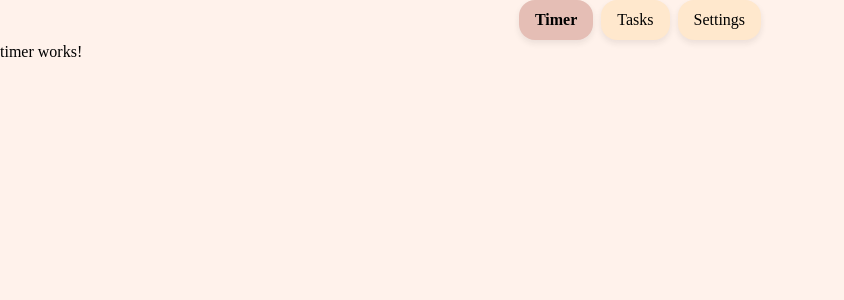
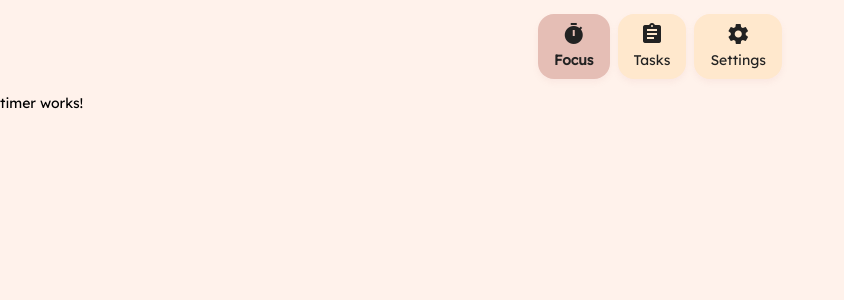
Before and after one commit to neriiman/my-pomodoro-app, an Angular app: page / in a window 1280 px wide. Shown: the top 300 px of the page, without its empty margins (0-844 px from the left). Built offline with nearby package versions, Linux system fonts and the light colour scheme.

Commit message:
material icons

```diff
--- a/package.json
+++ b/package.json
@@ -23,10 +23,12 @@
   "private": true,
   "packageManager": "npm@11.6.2",
   "dependencies": {
+    "@angular/cdk": "^21.0.2",
     "@angular/common": "^21.0.0",
     "@angular/compiler": "^21.0.0",
     "@angular/core": "^21.0.0",
     "@angular/forms": "^21.0.0",
+    "@angular/material": "^21.0.2",
     "@angular/platform-browser": "^21.0.0",
     "@angular/router": "^21.0.0",
     "rxjs": "~7.8.0",
--- a/src/app/app.component.html
+++ b/src/app/app.component.html
@@ -1,4 +1,4 @@
-<main >
-  <app-tab-bar/>
+<app-tab-bar />
+<main>
   <router-outlet />
 </main>
--- a/src/app/app.component.scss
+++ b/src/app/app.component.scss
@@ -1,4 +1,4 @@
 main {
-  min-height: 100vh;
-  background: #FFF2EB;
+  // min-height: 100vh;
+  // background: #333;
 }
--- a/src/app/components/tab-bar/tab-bar.component.html
+++ b/src/app/components/tab-bar/tab-bar.component.html
@@ -8,7 +8,13 @@
         routerLinkActive="tab-bar-nav-list__link--active"
         [routerLinkActiveOptions]="{ exact: navItem.exact }"
       >
-        {{ navItem.tab }}
+        <mat-icon
+          aria-hidden="false"
+          [aria-label]="navItem.ariaLabel"
+          [fontIcon]="navItem.icon"
+        ></mat-icon>
+
+        <div>{{ navItem.tab }}</div>
       </a>
     </li>
     }
--- a/src/app/components/tab-bar/tab-bar.component.scss
+++ b/src/app/components/tab-bar/tab-bar.component.scss
@@ -1,15 +1,21 @@
 .tab-bar-nav-list {
   display: flex;
   justify-content: center;
+//   background: #000;
   gap: 0.5rem;
 
   &__link {
+    // @include flexCenter(column);
+    flex-direction: column;
+    align-items: center;
     padding: 1rem;
     border-radius: 1rem;
-    padding-block: 0.5rem;
-    padding-inline: 1rem;
+    padding: 0.5rem 1rem;
     background: #ffe8cd;
-    box-shadow: 0rem 0.2rem 0.4rem #22222217;
+    color: rgb(34, 34, 34);
+
+    box-shadow: 0rem 0.2rem 0.4rem #cc898917;
+    gap: 0.25rem;
 
     &--active {
       font-weight: bold;
--- a/src/app/components/tab-bar/tab-bar.component.ts
+++ b/src/app/components/tab-bar/tab-bar.component.ts
@@ -1,9 +1,10 @@
 import { Component, signal } from '@angular/core';
+import { MatIconModule } from '@angular/material/icon';
 import { RouterLink, RouterLinkActive } from '@angular/router';
 
 @Component({
   selector: 'app-tab-bar',
-  imports: [RouterLink, RouterLinkActive],
+  imports: [RouterLink, RouterLinkActive, MatIconModule],
   templateUrl: './tab-bar.component.html',
   styleUrl: './tab-bar.component.scss',
 })
@@ -11,18 +12,24 @@ export class TabBarComponent {
   navItems = signal([
     {
       path: '/',
-      tab: 'Timer',
+      tab: 'Focus',
       exact: true,
+      ariaLabel: '',
+      icon: 'timer',
     },
     {
       path: '/tasks',
       tab: 'Tasks',
       exact: false,
+      ariaLabel: 'assignments',
+      icon: 'assignment',
     },
     {
       path: '/settings',
       tab: 'Settings',
       exact: false,
+      ariaLabel: 'settings',
+      icon: 'settings',
     },
   ]);
 }
--- /dev/null
+++ b/src/app/styles/_mixins.scss
@@ -0,0 +1,6 @@
+
+@mixin flexCenter($direction){
+  justify-content: center;
+  align-content: center;
+  flex-direction: $direction;
+}
--- a/src/index.html
+++ b/src/index.html
@@ -6,6 +6,8 @@
   <base href="/">
   <meta name="viewport" content="width=device-width, initial-scale=1">
   <link rel="icon" type="image/x-icon" href="favicon.ico">
+  <link href="https://fonts.googleapis.com/css2?family=Lexend+Deca&display=swap" rel="stylesheet">
+  <link href="https://fonts.googleapis.com/icon?family=Material+Icons" rel="stylesheet">
 </head>
 <body>
   <app-root></app-root>
--- a/src/styles.scss
+++ b/src/styles.scss
@@ -1,20 +1,58 @@
+// Include theming for Angular Material with `mat.theme()`.
+// This Sass mixin will define CSS variables that are used for styling Angular Material
+// components according to the Material 3 design spec.
+// Learn more about theming and how to use it for your application's
+// custom components at https://material.angular.dev/guide/theming
+@use '@angular/material' as mat;
+@use 'app/styles/mixins' as *;
+html {
+  @include mat.theme(
+    (
+      color: (
+        primary: mat.$magenta-palette,
+        tertiary: mat.$violet-palette,
+      ),
+      typography: Lexend Deca,
+      density: 0,
+    )
+  );
+}
+
+body {
+  // Default the application to a light color theme. This can be changed to
+  // `dark` to enable the dark color theme, or to `light dark` to defer to the
+  // user's system settings.
+  color-scheme: light;
+
+  // Set a default background, font and text colors for the application using
+  // Angular Material's system-level CSS variables. Learn more about these
+  // variables at https://material.angular.dev/guide/system-variables
+  background-color: var(--mat-sys-surface);
+  color: var(--mat-sys-on-surface);
+  font: var(--mat-sys-body-medium);
+
+  // Reset the user agent margin.
+  margin: 0;
+
+  // min-height: 100vh;
+  line-height: 1.5;
+  color: inherit;
+  font-family: Lexend Deca, 'Helvetica Neue', sans-serif;
+   height: 100%;
+  // background: var(--mat-sys-surface);
+  background: #fff2eb;
+}
+// html,
+// body {
+//   height: 100%;
+//   // background: var(--mat-sys-surface);
+//   background: #fff2eb;
+// }
 /* You can add global styles to this file, and also import other style files */
 *,
 *::before,
 *::after {
   box-sizing: border-box;
-}
-
-* {
-  margin: 0;
-  padding: 0;
-  font: inherit;
-}
-
-body {
-  // min-height: 100vh;
-  line-height: 1.5;
-  color: inherit;
 }
 
 img,
@@ -34,3 +72,9 @@ a {
   color: inherit;
   display: flex;
 }
+
+@mixin flexCenter($direction){
+  justify-content: center;
+  align-content: center;
+  flex-direction: $direction;
+}
```
Also changed, not shown: 1 other file (tests, documents, lock files or other folders).
